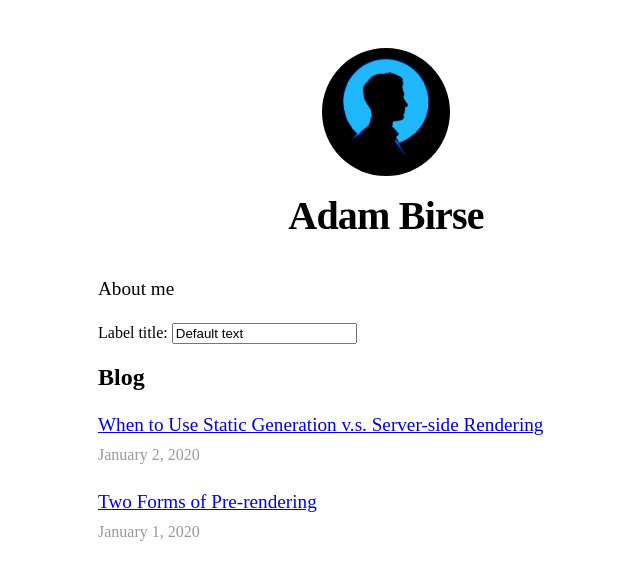
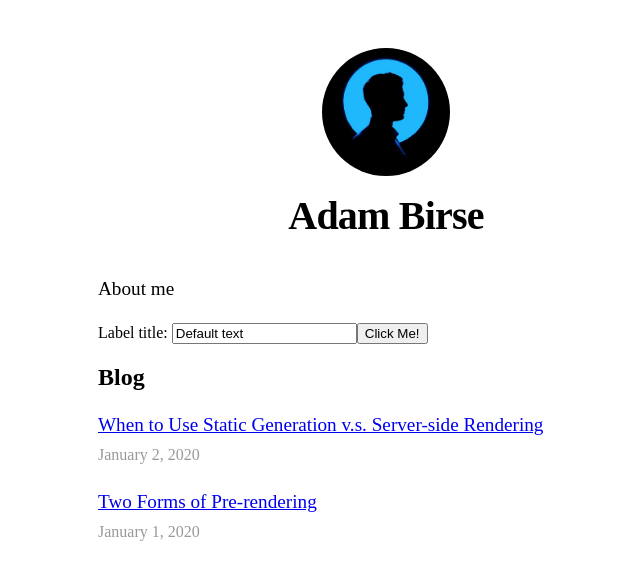
Before and after one commit to bruntc/tfs-preparatory, a Next.js app: page / in a window 1280 px wide. Shown: the top 580 px of the page, without its empty margins (254-894 px from the left). Built offline with nearby package versions, Linux system fonts and the light colour scheme.

Commit message:
Button Component
Added Button component and test.

Co-Authored-By: CalumBrunt@Worth <54435232+bruntc@users.noreply.github.com>

```diff
--- /dev/null
+++ b/src/components/button.tsx
@@ -0,0 +1,13 @@
+import React from 'react';
+
+type ButtonProps = {
+  buttonText: string
+}
+
+export const Button: React.FC<ButtonProps> = (props) => {
+  return (
+      <>
+        <button type="button">{ props.buttonText }</button>
+      </>
+  );
+};
--- a/src/pages/index.js
+++ b/src/pages/index.js
@@ -5,6 +5,7 @@ import { getSortedPostsData } from "../lib/posts";
 import { About } from "../components/about";
 import { Blog } from "../components/blog-list";
 import { OurLabelledTextbox } from "../components/textbox";
+import { Button } from "../components/button";
 
 
 
@@ -25,6 +26,7 @@ export default function Home({ allPostsData }) {
       </Head>
       <About />
       <OurLabelledTextbox defaultText='Default text' label='Label title'/>
+      <Button buttonText="Click Me!"></Button>
       <Blog allPostsData={allPostsData} />
     </Layout>
   );
```
Also changed, not shown: 1 other file (tests, documents, lock files or other folders).
